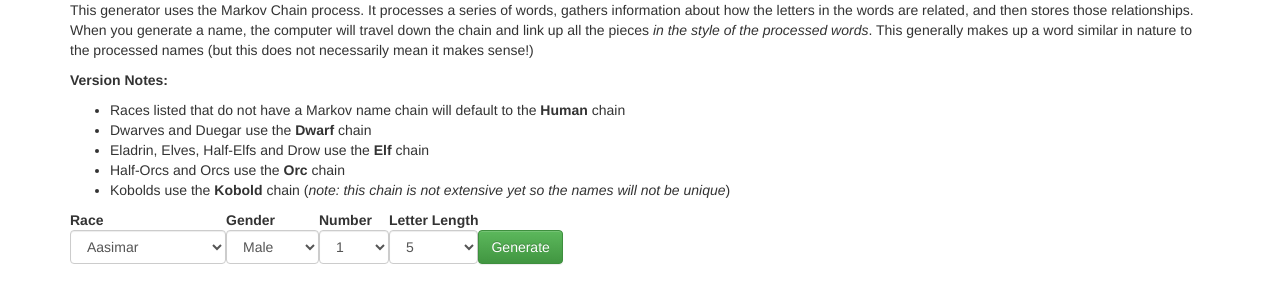
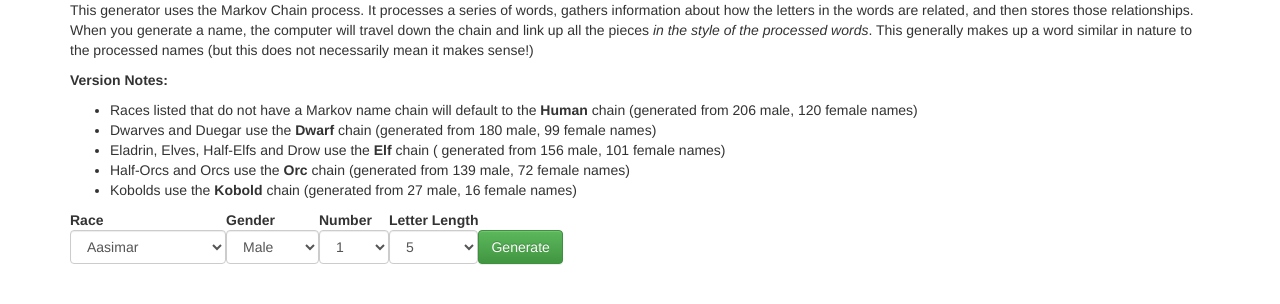
Before and after one commit to almightynassar/gm-tabletop-manager, a plain HTML site: page html/markov.html in a window 1280 px wide. Drawn offline with Linux system fonts and the light colour scheme.

Commit message:
Fixed all the Name references so that they no longer error our. Added some more dwarf names.

```diff
--- a/html/markov.html
+++ b/html/markov.html
@@ -20,11 +20,11 @@
 				<p>This generator uses the Markov Chain process. It processes a series of words, gathers information about how the letters in the words are related, and then stores those relationships. When you generate a name, the computer will travel down the chain and link up all the pieces <em>in the style of the processed words</em>. This generally makes up a word similar in nature to the processed names (but this does not necessarily mean it makes sense!)</p>
 				<p><strong>Version Notes:</strong></p>
 				<ul>
-					<li>Races listed that do not have a Markov name chain will default to the <strong>Human</strong> chain</li>
-					<li>Dwarves and Duegar use the <strong>Dwarf</strong> chain</li>
-					<li>Eladrin, Elves, Half-Elfs and Drow use the <strong>Elf</strong> chain</li>
-					<li>Half-Orcs and Orcs use the <strong>Orc</strong> chain</li>
-					<li>Kobolds use the <strong>Kobold</strong> chain (<em>note: this chain is not extensive yet so the names will not be unique</em>)</li>
+					<li>Races listed that do not have a Markov name chain will default to the <strong>Human</strong> chain (generated from <span id="human_male">0</span> male, <span id="human_female">0</span> female names)</li>
+					<li>Dwarves and Duegar use the <strong>Dwarf</strong> chain (generated from <span id="dwarf_male">0</span> male, <span id="dwarf_female">0</span> female names)</li>
+					<li>Eladrin, Elves, Half-Elfs and Drow use the <strong>Elf</strong> chain ( generated from <span id="elf_male">0</span> male, <span id="elf_female">0</span> female names)</li>
+					<li>Half-Orcs and Orcs use the <strong>Orc</strong> chain (generated from <span id="orc_male">0</span> male, <span id="orc_female">0</span> female names)</li>
+					<li>Kobolds use the <strong>Kobold</strong> chain (generated from <span id="kobold_male">0</span> male, <span id="kobold_female">0</span> female names)</li>
 				</ul>
 				<table>
 					<thead>
@@ -76,10 +76,13 @@
 	<script>
 		for(var race in Race) {
 			$('#race_input').append('<option value="'+race+'">'+race+'</option>');
+			if (!$.isEmptyObject(Name[race.toLowerCase()])) {
+				$('#'+race.toLowerCase()+'_male').html(Name[race.toLowerCase()].male.length);
+				$('#'+race.toLowerCase()+'_female').html(Name[race.toLowerCase()].female.length);
+			}
 		}
 		// Load the default list (Human males)
 		Markov.load(Name.human.male, 'Human');
-
 		// Generates names
 		function generate() {
 			load();
--- a/js/data/names.js
+++ b/js/data/names.js
@@ -1,157 +1,266 @@
 var Name = {
     "dwarf": {
-        "female": ["adaguni",
-                   "adruga",
+        "female": ["abilsteif",
+        		   "abonis",
+        		   "adanis",
+        		   "adisla",
+                   "adruneif",
+                   "afridis",
+                   "afridir",
                    "agratha",
-                   "agrimma",
+                   "agrima",
+                   "alfeidir",
+                   "alfrun",
+                   "alidir",
+                   "amma",
+                   "ammaneif",
                    "andina",
                    "angora",
-                   "baknia",
-                   "bathura",
+                   "arma",
+                   "armidir",
+                   "armunir",
+                   "arnatla",
+                   "audelga",
+                   "audilda",
+                   "augudir",
+                   "bakna",
+                   "batha",
+                   "baugeid",
                    "bedwina",
                    "belraka",
-                   "bokana",
-                   "bolola",
+                   "bergidis",
+                   "bergora",
+                   "birla",
+                   "birna",
+                   "birkildir",
+                   "bokora",
+                   "bolla",
+                   "borga",
+                   "bothreif",
+                   "borgunna",
                    "bugrina",
-                   "bulola",
-                   "daglia",
+                   "bulla",
+                   "busla",
+                   "burnilda",
+                   "dageif",
+                   "dagilda",
+                   "dagrun",
+                   "dalla",
                    "damora",
-                   "darira",
+                   "darina",
                    "digrina",
-                   "dirthlia",
-                   "divlia",
+                   "dirthia",
+                   "diwlia",
                    "dorgrima",
                    "dorthila",
                    "dralgora",
                    "dramina",
-                   "dravana",
+                   "drawana",
                    "dulgola",
                    "durimi",
                    "dwiana",
-                   "dwinmina",
-                   "gagrola",
-                   "garondi",
-                   "gigrora",
-                   "gikari",
-                   "gilgari",
-                   "gilvola",
-                   "girthna",
-                   "glogira",
+                   "dwimina",
+                   "garola",
+                   "garilda",
+                   "gireif",
+                   "girola",
+                   "gilara",
+                   "gilda",
+                   "girtha",
+                   "glora",
                    "glomira",
                    "glomura",
+                   "kebora",
+                   "kedda",
+                   "kedna",
                    "kerundi",
                    "ketnia",
-                   "megrora",
+                   "kilda",
+                   "kifinna",
+                   "kineif",
+                   "megora",
                    "mendila",
-                   "marindi",
+                   "marindis",
                    "mazinda",
                    "morana",
-                   "mozagra",
+                   "mozaga",
                    "normina",
                    "norumi",
-                   "ovdina",
-                   "ovraka",
-                   "ragunni",
-                   "randira",
-                   "ravura",
-                   "ruthlia",
-                   "ruvara",
-                   "thinrimi",
-                   "thinondi",
-                   "tholvura",
+                   "owina",
+                   "owaka",
+                   "ragunis",
+                   "ranira",
+                   "rawura",
+                   "ruthia",
+                   "ruwara",
+                   "thirimis",
+                   "thinondis",
+                   "thowura",
                    "thorana",
-                   "thorgona",
+                   "thogona",
                    "thorura"],
-        "male":   ["bahgrim",
-                   "bahrin",
+        "male":   ["abjorn",
+        		   "abeigrim",
+        		   "adabrand",
+        		   "adakan",
+        		   "adalbert",
+        		   "adalbrik",
+        		   "adalrar",
+        		   "adameirk",
+        		   "adeirf",
+        		   "adgil",
+        		   "adobrik",
+        		   "afastein",
+        		   "afwaldir",
+        		   "agastein",
+        		   "agein",
+        		   "agheir",
+        		   "agmund",
+        		   "agnar",
+        		   "agriz",
+        		   "albeid",
+        		   "albund",
+        		   "alfar",
+        		   "alfarin",
+        		   "alfraud",
+        		   "algaut",
+        		   "algeind",
+        		   "almeir",
+        		   "almund",
+        		   "alstein",
+        		   "alwid",
+        		   "alwin",
+        		   "ameid",
+        		   "amstrom",
+        		   "amund",
+        		   "angstein",
+        		   "angstrom",
+        		   "angund",
+        		   "anastein",
+        		   "anuborn",
+        		   "anund",
+        		   "arein",
+        		   "arafast",
+        		   "arandim",
+        		   "arnod",
+        		   "asborn",
+        		   "askil",
+        		   "askir",
+        		   "astein",
+        		   "astrom",
+        		   "atasur",
+        		   "atifar",
+        		   "atil",
+        		   "audi",
+        		   "aumund",
+        		   "aungeir",
+        		   "aungist",
+        		   "aungrim",
+        		   "aungur",
+        		   "austomadir",
+        		   "baglir",
+        		   "bagrim",
+        		   "bardir",
+                   "barin",
                    "balak",
-                   "balri",
+                   "balrein",
                    "balur",
-                   "barain",
+                   "bastrom",
+                   "beilir",
                    "belgrim",
-                   "beli",
+                   "belin",
                    "belrak",
                    "belzad",
                    "binwin",
-                   "bizard",
+                   "bingard",
                    "bofor",
                    "bofum",
                    "boltil",
-                   "broaim",
+                   "breim",
                    "brorim",
-                   "brotri",
+                   "brotrim",
                    "bulak",
                    "bulin",
                    "dalbar",
                    "dalor",
                    "dalrim",
                    "dalum",
-                   "derna",
+                   "denastein",
                    "denork",
-                   "dokake",
-                   "dorna",
-                   "dorven",
+                   "dokak",
+                   "doran",
+                   "dorwen",
                    "drudin",
-                   "drurm",
-                   "drurnalek",
-                   "druvin",
+                   "drum",
+                   "drunal",
+                   "druwin",
                    "druzad",
-                   "fimaim",
+                   "fastad",
+                   "fastum",
+                   "filul",
+                   "fimeim",
                    "fimar",
                    "fimdin",
+                   "fingil",
+                   "fingon",
+                   "fingum",
+                   "fistrum",
+                   "fistrad",
+                   "furnal",
+                   "fustad",
                    "garak",
                    "garar",
-                   "gargar",
+                   "gangar",
                    "gilgol",
                    "gimli",
                    "gimtil",
-                   "gimtri",
+                   "gimtrun",
                    "goldon",
-                   "gomain",
+                   "gomein",
                    "gomar",
-                   "gomk",
+                   "gomuk",
                    "grilol",
                    "grimdum",
-                   "grium",
+                   "greim",
                    "grogrim",
                    "groun",
-                   "gruak",
+                   "gruk",
                    "grunim",
-                   "haar",
-                   "haro",
+                   "hard",
+                   "harod",
                    "harund",
                    "harzad",
                    "hathand",
-                   "hatri",
-                   "herrim",
-                   "hervod",
+                   "hatrim",
+                   "herim",
+                   "herwod",
                    "hezod",
-                   "kalain",
+                   "kalein",
                    "kalim",
                    "kalk",
-                   "kalni",
-                   "kathain",
-                   "kehalo",
+                   "kalin",
+                   "kathein",
+                   "kehal",
                    "ketor",
                    "kilmin",
                    "kiltil",
                    "klond",
-                   "klorvand",
-                   "mehgi",
-                   "meldoka",
-                   "munbur",
+                   "klorwand",
+                   "megam",
+                   "mendok",
+                   "munbun",
                    "mungol",
-                   "nali",
+                   "nalim",
                    "nalond",
                    "olim",
                    "olrium",
                    "omgrim",
                    "omuntil",
-                   "ovri",
-                   "ovond",
+                   "owistein",
+                   "owomund",
                    "ragrim",
                    "ragtil",
-                   "ralmo",
+                   "ralmond",
                    "rumdrid",
                    "runtil",
                    "sigrim",
--- a/js/rumours.js
+++ b/js/rumours.js
@@ -1,9 +1,9 @@
 /**
  * Arrays of useful names
  */
-if (Names && Form && Dice && Markov) {
+if (Name && Form && Dice && Markov) {
 	var Rumours = new function () {
-		Markov.load(Names.human(false));
+		Markov.load(Name.human.male);
 		var classes = Form().classes();
 		var races = Form().races();
 		var nations = ['Kelerak', 'Kale', 'Zeland', 'Orland', 'Farland', 'Dale', 'Wawmar', 'Kale Mountains', 'Northern Teeth', 'Grand Peaks', 'Black Wood', 'Wilder Wood', 'Green Copse', 'Eagle Woods', 'Green Plains (West)', 'Cold Lands (North)', 'Deadlands', 'Nameless City', 'Orc Lands (East)', 'Sea Lands (South)'];
```
Also changed, not shown: html/npc.html (+6 -6 lines), html/rumours.html (+3 -2 lines).
